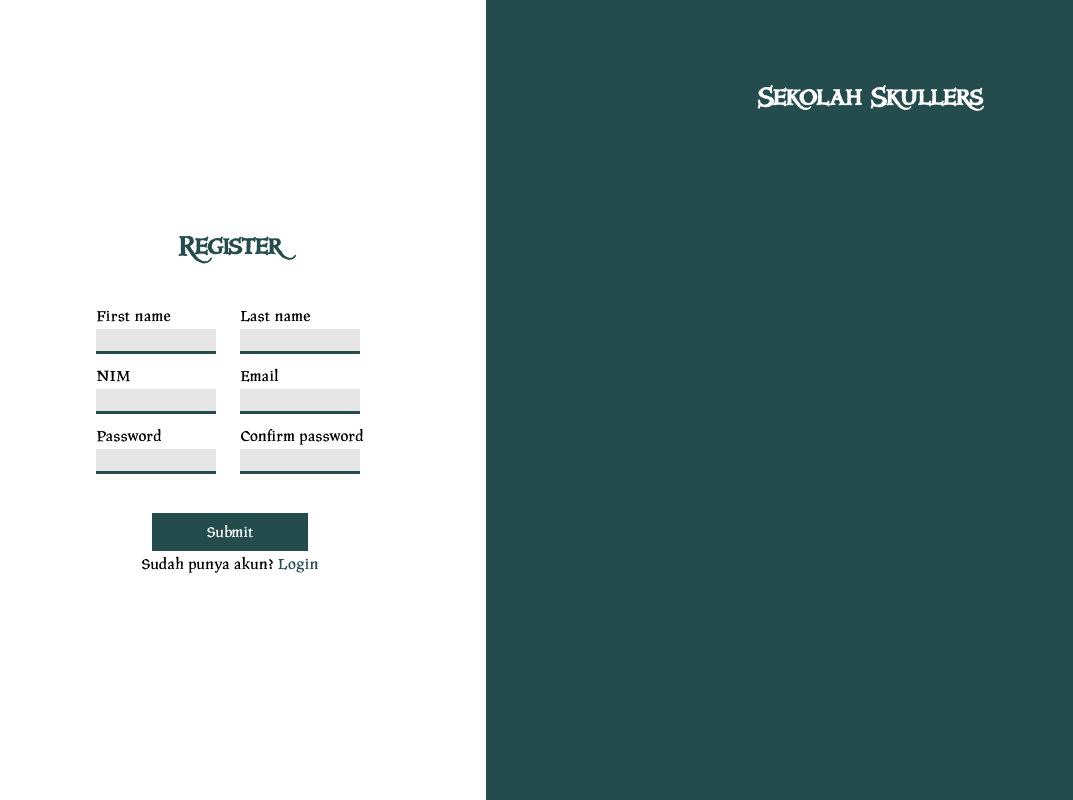
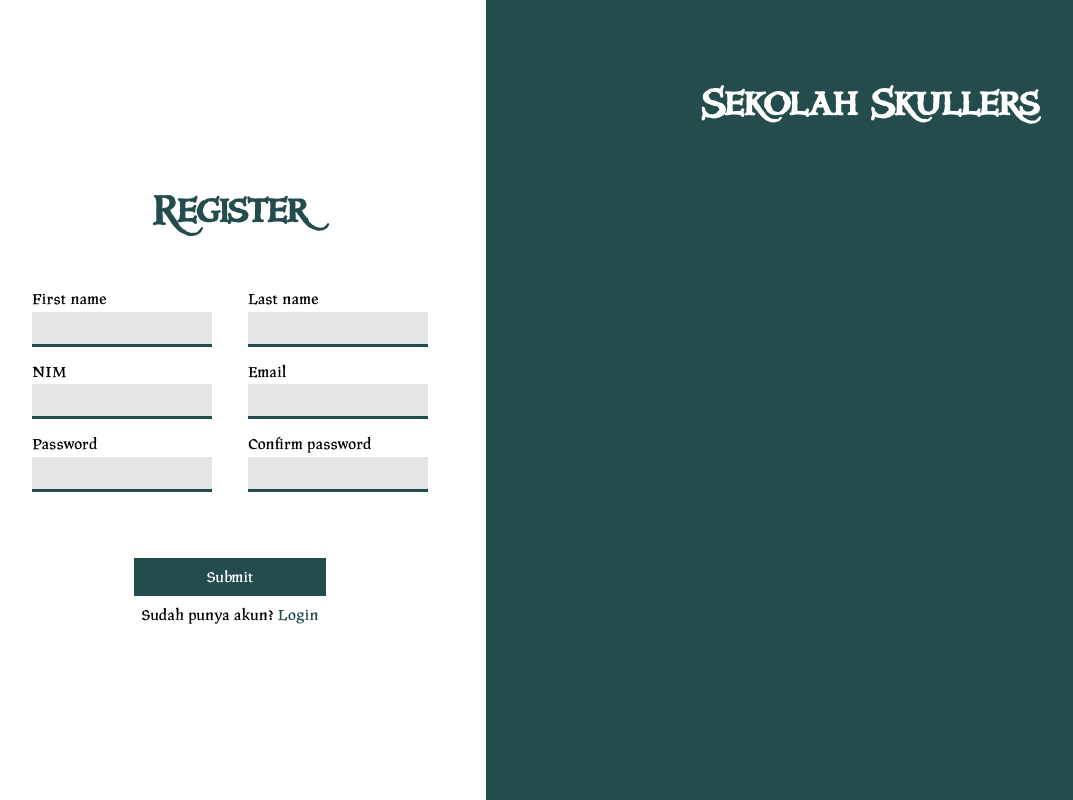
Before and after one commit to irinamrdhtllh/sekolahskullers-frontend, a Next.js app: page /auth/register in a window 1280 px wide. Shown: the whole page, without its empty margins (26-1099 px from the left). Built offline with nearby package versions, Linux system fonts and the light colour scheme.

Commit message:
Add link to login and register page

```diff
--- a/pages/auth/login.js
+++ b/pages/auth/login.js
@@ -1,4 +1,5 @@
 import { useFormik } from 'formik';
+import Link from 'next/link';
 import { useRouter } from 'next/router';
 
 import FormField from '../../components/FormField';
@@ -64,7 +65,7 @@ export default function Login() {
             <SubmitButton />
           </form>
           <p className={styles.question}>
-            Belum punya akun? <a href="#">Register</a>
+            Belum punya akun? <Link href="/auth/register">Register</Link>
           </p>
         </div>
       </div>
--- a/pages/auth/register.js
+++ b/pages/auth/register.js
@@ -1,4 +1,5 @@
 import { useFormik } from 'formik';
+import Link from 'next/link';
 import { useRouter } from 'next/router';
 
 import FormField from '../../components/FormField';
@@ -120,7 +121,7 @@ export default function Login() {
             <SubmitButton />
           </form>
           <p className={styles.question}>
-            Sudah punya akun? <a href="#">Login</a>
+            Sudah punya akun? <Link href="/auth/login">Login</Link>
           </p>
         </div>
       </div>
--- a/styles/components/FormField.module.scss
+++ b/styles/components/FormField.module.scss
@@ -8,14 +8,14 @@
 
   .input {
     background-color: $clr-gray;
-    max-width: 18rem;
-    padding: 0.5rem 1rem 0.2rem 1rem;
+    max-width: 25rem;
+    padding: 0.75rem 1rem;
     box-sizing: border-box;
     border: none;
     border-bottom: 3px solid $clr-accent-1;
     font-family: inherit;
     font-size: inherit;
-    margin-bottom: 0.25rem;
+    margin-bottom: 0.5rem;
 
     &:focus {
       outline: none;
@@ -24,6 +24,6 @@
   }
 
   .error {
-    font-size: 0.6rem;
+    font-size: 0.9rem;
   }
 }
--- a/styles/components/SubmitButton.module.scss
+++ b/styles/components/SubmitButton.module.scss
@@ -6,7 +6,7 @@
   color: white;
   text-decoration: none;
   text-align: center;
-  padding: 1rem 4.5rem;
+  padding: 1rem 6rem;
   font-family: $ff-pragroman;
   border: none;
 
--- a/styles/pages/Login.module.scss
+++ b/styles/pages/Login.module.scss
@@ -13,7 +13,7 @@
   h1 {
     font-family: $ff-windlass;
     color: white;
-    font-size: 2rem;
+    font-size: 3rem;
     text-align: center;
     margin-top: 8rem;
   }
@@ -29,9 +29,9 @@
   h1 {
     font-family: $ff-windlass;
     color: $clr-accent-1;
-    font-size: 2rem;
+    font-size: 3rem;
     text-align: center;
-    margin-bottom: 4rem;
+    margin-bottom: 5rem;
   }
 
   form {
@@ -41,11 +41,11 @@
     align-items: center;
 
     .formField input {
-      width: 18rem;
+      width: 25rem;
     }
 
     .formField:first-child {
-      margin-bottom: 2rem;
+      margin-bottom: 3rem;
     }
 
     a {
@@ -54,7 +54,7 @@
       text-align: right;
       text-decoration: none;
       color: $clr-accent-1;
-      margin-bottom: 3rem;
+      margin-bottom: 5rem;
 
       &:hover {
         text-decoration: underline;
@@ -64,7 +64,7 @@
 
   .question {
     text-align: center;
-    margin-top: 0.5rem;
+    margin-top: 1rem;
 
     a {
       text-decoration: none;
--- a/styles/pages/Register.module.scss
+++ b/styles/pages/Register.module.scss
@@ -15,9 +15,9 @@
     h1 {
       font-family: $ff-windlass;
       color: $clr-accent-1;
-      font-size: 2rem;
+      font-size: 3rem;
       text-align: center;
-      margin-bottom: 4rem;
+      margin-bottom: 5rem;
     }
 
     form {
@@ -28,22 +28,22 @@
 
       .form {
         display: flex;
-        gap: 2rem;
-        margin-bottom: 2rem;
+        gap: 3rem;
+        margin-bottom: 4rem;
       }
 
       .formField {
         margin-bottom: 1rem;
 
         input {
-          width: 10rem;
+          width: 15rem;
         }
       }
     }
 
     .question {
       text-align: center;
-      margin-top: 0.5rem;
+      margin-top: 1rem;
 
       a {
         text-decoration: none;
@@ -63,7 +63,7 @@
     h1 {
       font-family: $ff-windlass;
       color: white;
-      font-size: 2rem;
+      font-size: 3rem;
       text-align: center;
       margin-top: 7rem;
     }
```
Also changed, not shown: styles/layout/Footer.module.scss (+5 -5 lines).
